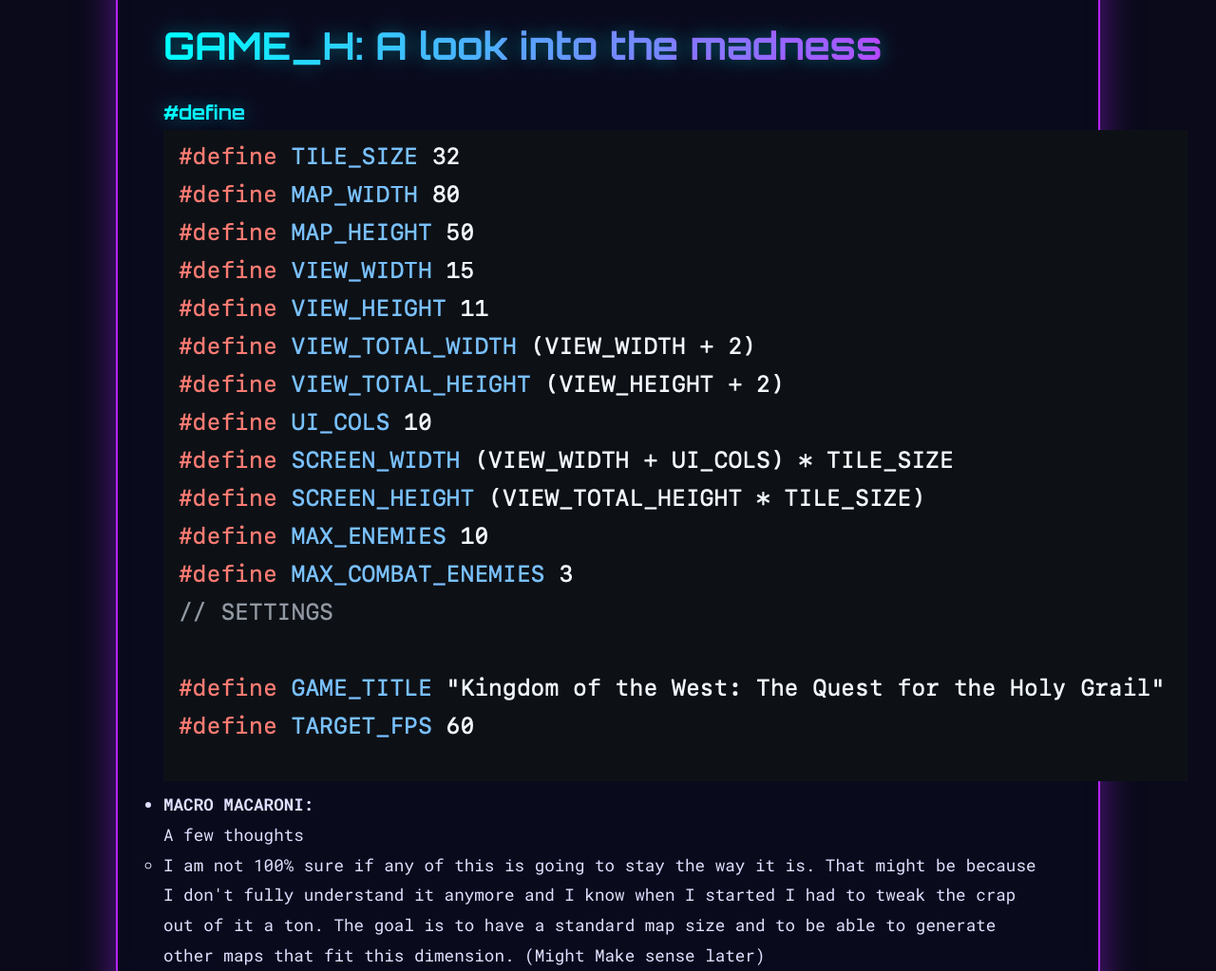
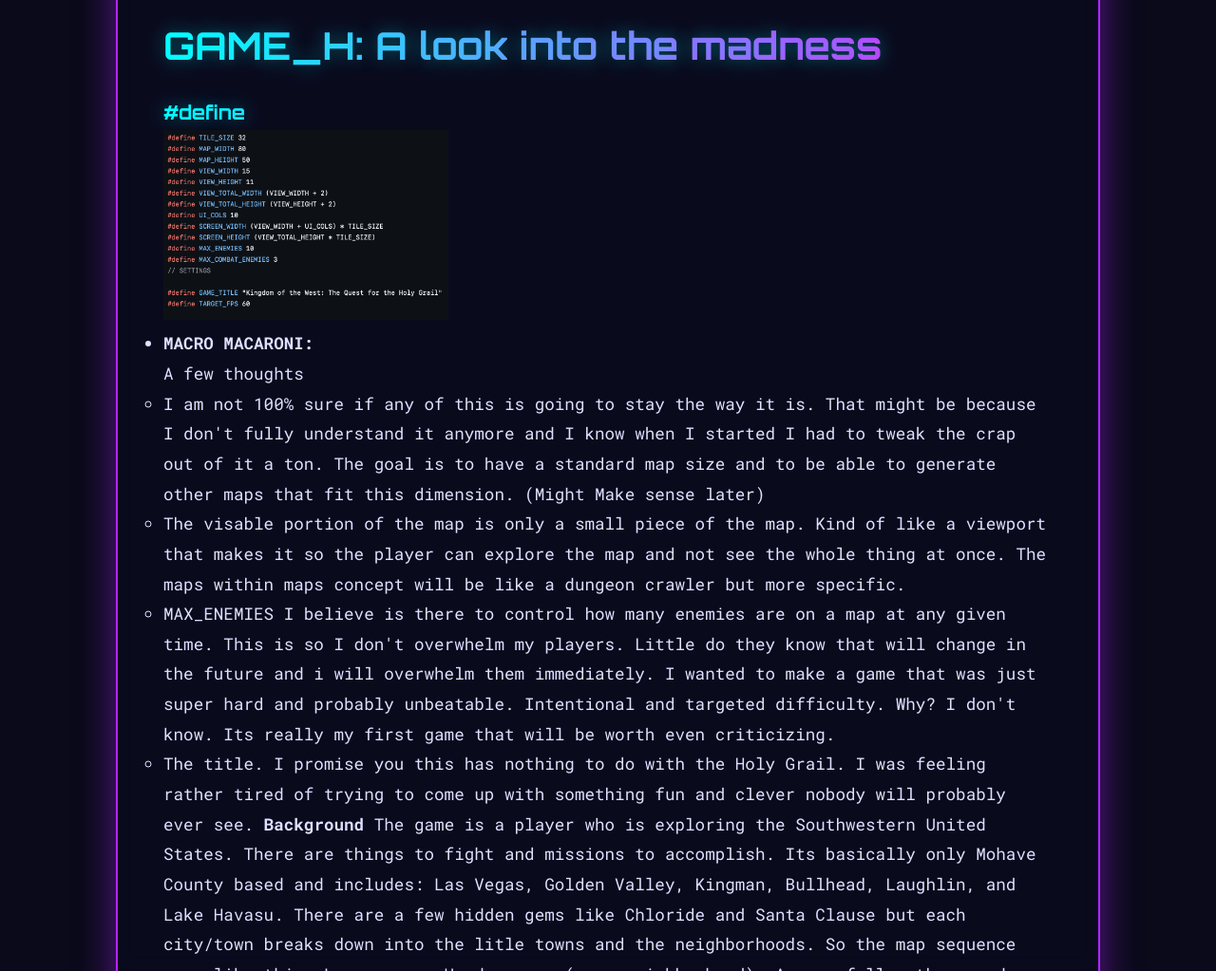
Before and after one commit to Red-Water-Publications/Red-Water-Publications.github.io, a plain HTML site: page blog/posts/recreational_programming_ascii.html in a window 1280 px wide. Shown: the part 1040-2063 px from the top of the page at 95% size. Drawn offline with Linux system fonts and the light colour scheme.

Commit message:
IMG w=300 h=200 test

```diff
--- a/blog/posts/recreational_programming_ascii.html
+++ b/blog/posts/recreational_programming_ascii.html
@@ -36,7 +36,7 @@
 
 	<h2>GAME_H: A look into the madness</h2>
 	<h3>#define</h3>
-	<img src="../screenshots/defines.png">
+	<img src="../screenshots/defines.png" width="300", height="200">
 	<ul>
 	  <li><h4>MACRO MACARONI:</h4> A few thoughts</li>
 		<ul>
```
